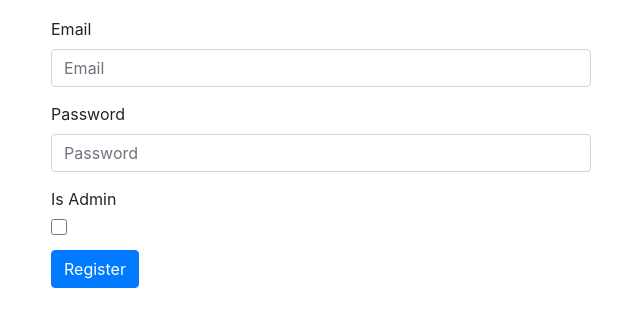
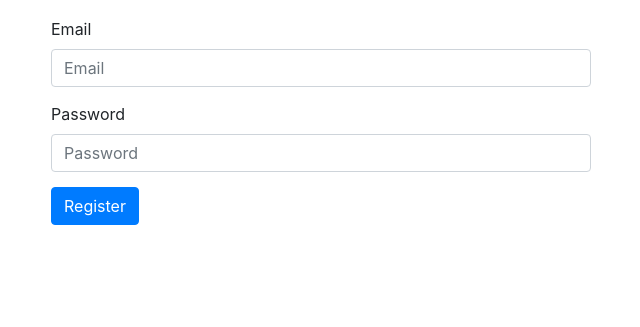
Before and after one commit to saadqureshi-1/hydraflow, a Flask app: page /register in a window 1280 px wide. Shown: the part 201-528 px from the top of the page, without its empty margins (319-959 px from the left). Run offline with Flask 3, Linux system fonts and the light colour scheme; some libraries are stand-ins or nearby versions.

Commit message:
change register.html

```diff
--- a/app/main.py
+++ b/app/main.py
@@ -23,8 +23,7 @@ def register():
     if request.method == 'POST':
         email = request.form['email']
         password = request.form['password']
-        is_admin=request.form['admin']
-        user = User(email=email,is_admin=is_admin)
+        user = User(email=email)
         user.set_password(password)
         db.session.add(user)
         db.session.commit()
--- a/app/models.py
+++ b/app/models.py
@@ -6,7 +6,7 @@ class User(UserMixin, db.Model):
     id = db.Column(db.Integer, primary_key=True)
     email = db.Column(db.String(150), unique=True, nullable=False)
     password_hash = db.Column(db.String(150), nullable=False)
-    is_admin = db.Column(db.Boolean, default=False, nullable=False)
+    is_admin = db.Column(db.Boolean, default=False, nullable=True)
     reports = db.relationship('Report', backref='author', lazy=True)
 
     def set_password(self, password):
--- a/app/templates/register.html
+++ b/app/templates/register.html
@@ -12,10 +12,7 @@
                 <label for="password">Password</label>
                 <input type="password" class="form-control" name="password" placeholder="Password" required>
             </div>
-            <div class="form-group">
-                <label for="admin">Is Admin</label>
-                <input type="checkbox" class="form-control" id="admin" name="admin">
-            </div>
+
             <button type="submit" class="btn btn-primary">Register</button>
         </form>
     </div>
```
